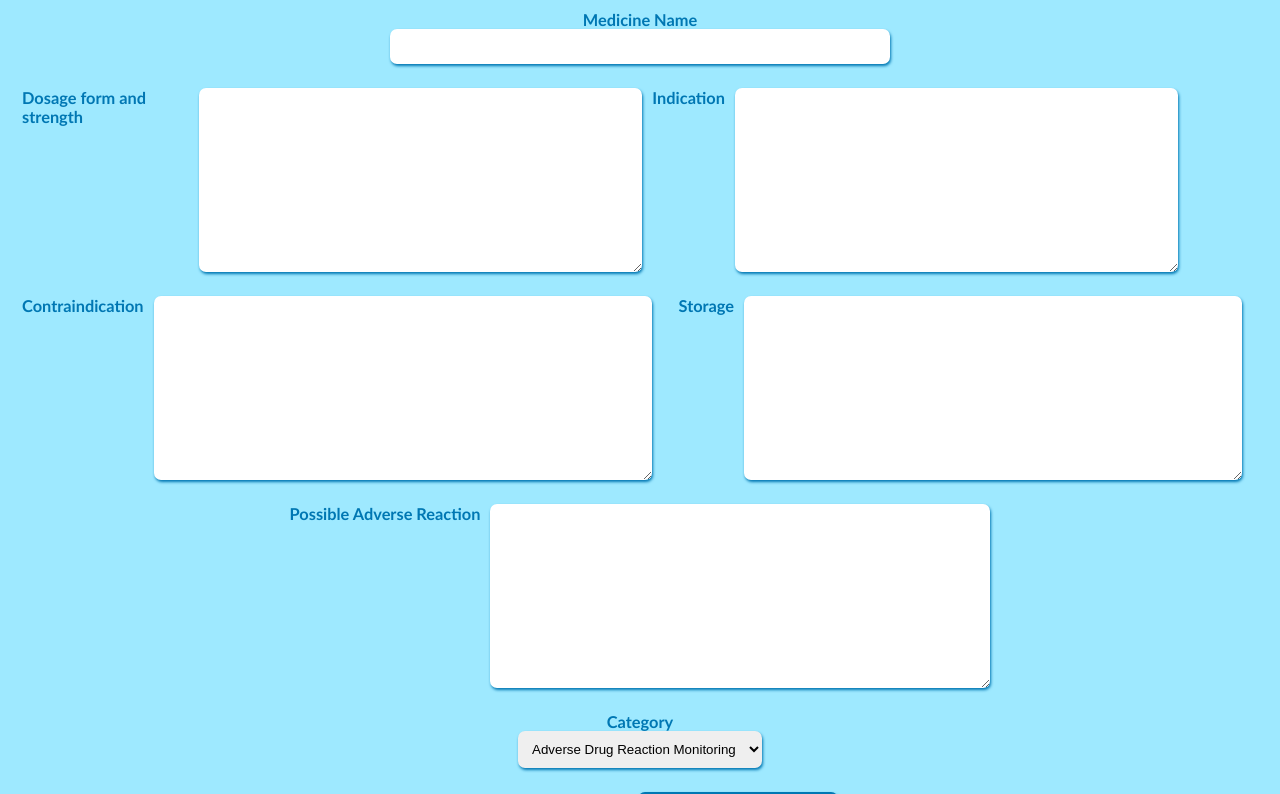
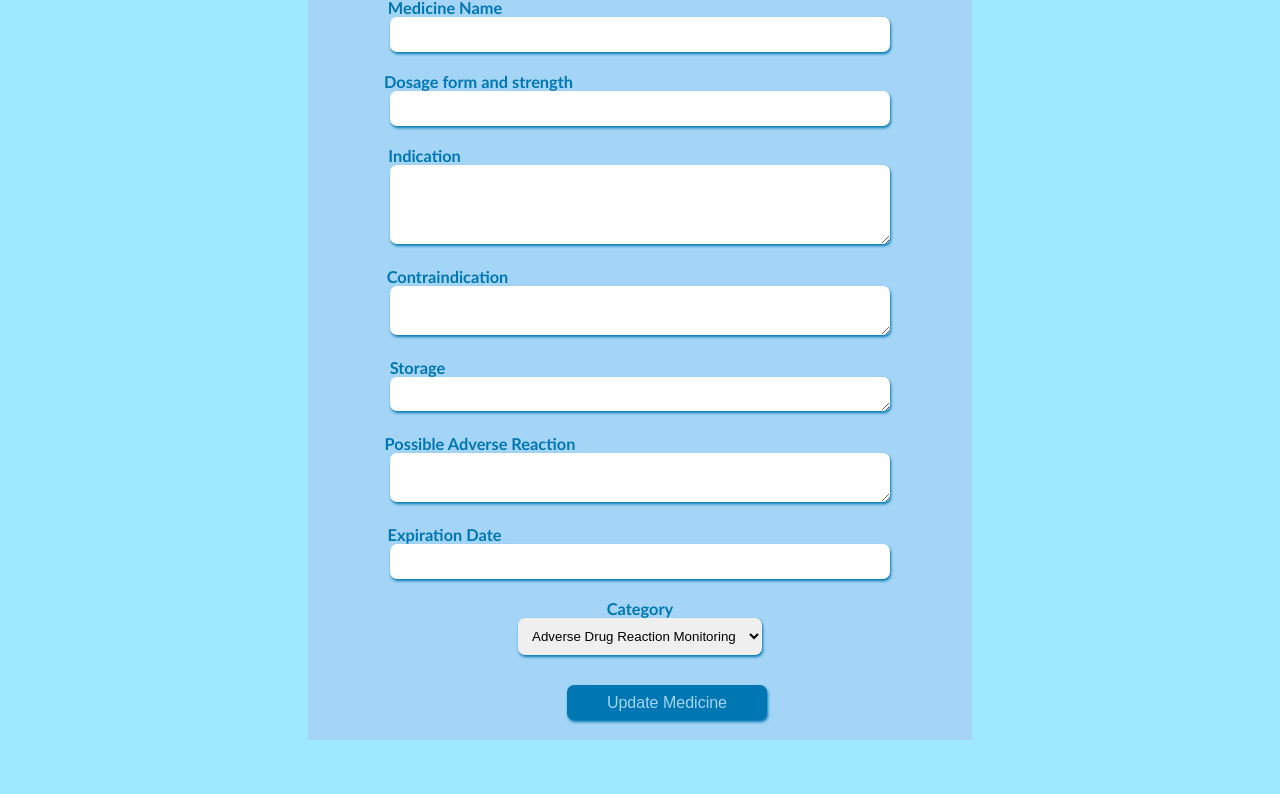
Before and after one commit to hamikosan/easydmsfront, a website: page edit_med.html in a window 1280 px wide. Shown: the part 169-963 px from the top of the page. After the commit the page ends 917 px from the top, so only its background shows below. Drawn offline with nearby package versions, Linux system fonts and the light colour scheme.

Commit message:
modified

```diff
--- a/edit_med.html
+++ b/edit_med.html
@@ -26,25 +26,33 @@
         </div>
         <form action="/form/submit" method="post" class="med-detail">
 
-            <div class="medname_input add-column">
-                <h3>Medicine Name</h3>
+            <div class="med_detail_input add-column">
+                <h3 id="medname">Medicine Name</h3>
                 <input type="text" id="medname_input" name="medname_input">
             </div>
             <div class="med_detail_input add-column">
                 <h3 id="dosage">Dosage form and strength</h3>
-                <textarea id="doname_input" name="doname_input" rows="12" cols="65"></textarea>
+                <input type="text" id="doname_input" name="doname_input">
+            </div>
+            <div class="med_detail_input add-column">
                 <h3 id="indication">Indication</h3>
-                <textarea id="ind_input" name="ind_input" rows="12" cols="65"></textarea>
+                <textarea id="ind_input" name="ind_input" rows="5" cols="65"></textarea>
             </div>
             <div class="med_detail_input add-column">
                 <h3 id="contraindication">Contraindication</h3>
-                <textarea id="cont_input" name="cont_input" rows="12" cols="65"></textarea>
+                <textarea id="cont_input" name="cont_input" rows="3" cols="65"></textarea>
+            </div>
+            <div class="med_detail_input add-column">
                 <h3 id="storage">Storage</h3>
-                <textarea id="sto_input" name="sto_input" rows="12" cols="65"></textarea>
+                <textarea id="sto_input" name="sto_input" rows="2" cols="65"></textarea>
             </div>
             <div class="med_detail_input add-column">
                 <h3 id="posad">Possible Adverse Reaction</h3>
-                <textarea id="pos_input" name="pos_input" rows="12" cols="65"></textarea>
+                <textarea id="pos_input" name="pos_input" rows="3" cols="65"></textarea>
+            </div>
+            <div class="med_detail_input add-column">
+                <h3 id="exp">Expiration Date</h3>
+                <input type="text" id="exp_input" name="exp_input">
             </div>
             <div class="med_category_select add-column">
                 <h3>Category</h3>
--- a/medstyle.css
+++ b/medstyle.css
@@ -15,6 +15,10 @@ h1{
 a{
     color: #cdda95;
     text-decoration: none;
+}
+img{
+    width:25%;
+    height:25%;
 }
 .container{
     margin: 20px;
@@ -130,7 +134,6 @@ header{
 }
 
 .navigation{
-    padding: 10px;
     width: 25%;
     display: inline-block;
     border-radius: 5px;
@@ -139,7 +142,7 @@ header{
 }
 
 .close-icon i{
-    font-size:60px;
+    font-size:65px;
     float: left;
     cursor: pointer;
     color: #0077b3;
@@ -155,6 +158,8 @@ header{
     background-color: #5acffa;
     height: 100%;
     position: fixed;
+    left: 0;
+    top: 0;
 }
 
 .nav-item a{
@@ -179,11 +184,12 @@ header{
 }
 
 .bar-icon{
-    font-size: 60px;
+    font-size: 65px;
     display: inline-block;
     margin-right:10px;
     color: #0077b3;
     cursor: pointer;
+    margin-top: 15px;
 }
 
 @media screen and (max-width: 460px){
@@ -316,6 +322,12 @@ header{
   }
 
   /*Adding section*/
+  form{
+    background-color: #a4d5f6;
+    margin-left: 300px;
+    margin-right: 300px;
+}
+
 .add_head h1{
     font-size: 30px;
     color: #0077b3;
@@ -343,11 +355,12 @@ header{
     box-shadow:1px 2px 3px #0077b3;
 }
 .med_detail_input{
-    display: flex;
-    justify-content: center;
+    display: block;
+    text-align: center;
 }
-.medname_input,.med_category_select{
+.med_category_select{
     text-align: center;
+    margin-bottom: 20px;
 }
 
 .med-detail input{
@@ -356,33 +369,43 @@ header{
     border-radius: 7px;
     border-style: none;
     box-shadow:1px 2px 3px #0077b3;
+    margin-bottom: 20px;
 }
-#dosage,#posad,#contraindication,#storage{
-    margin-right: 10px;
+.med-detail textarea{
+    margin-bottom: 20px;
+}
+
+#exp{
+    margin-right: 391px;
+}
+#posad{
+    margin-right: 320px;
+}
+#dosage{
+    margin-right: 323px;
+}
+#medname{
+    margin-right: 390px;
 }
 #indication{
     margin-right: 10px;
-    margin-left: 10px;
 }
-#cont_input{
-    margin-right: 27px;
+#contraindication{
+    margin-right: 385px;
 }
-#ind_input{
-    margin-right: 80px;
+#indication{
+    margin-right: 431px;
 }
-#sto_input{
-    margin-right: 16px;
+#storage{
+    margin-right: 445px;
 }
-.add-column{
+/*.add-column{
     padding: 10px;
     margin: 4px;
-}
+}*/
 .med-detail h3{
     color: #0077b3;
     margin: 0;
-}
-.med_detail_input input{
-    height: 100px;
 }
 .addmed_button,.upmed_button{
     background-color: #0077b3;
@@ -427,5 +450,7 @@ textarea{
     font-size: 16px;
     border-style: none;
     border-radius: 7px;
-    margin-left: 15px;
 }
+.addmed_button,.upmed_button{
+    margin-left: 39%;
+  }
--- a/navbar.html
+++ b/navbar.html
@@ -11,4 +11,4 @@
     </ul>
 </nav>
 <a class="bar-icon" id="iconBar" onclick="hideIconBar()"><i class="fa fa-bars"></i></a>
-<img src="image/logo.png" style="width:25%;height:25%;">
+<img src="image/logo.png">
```
Also changed, not shown: add_med.html (+15 -8 lines), news page/newsnavbar.html (+1 -1 lines), news page/newsstyle.css (+9 -3 lines), style.css (+9 -2 lines).
